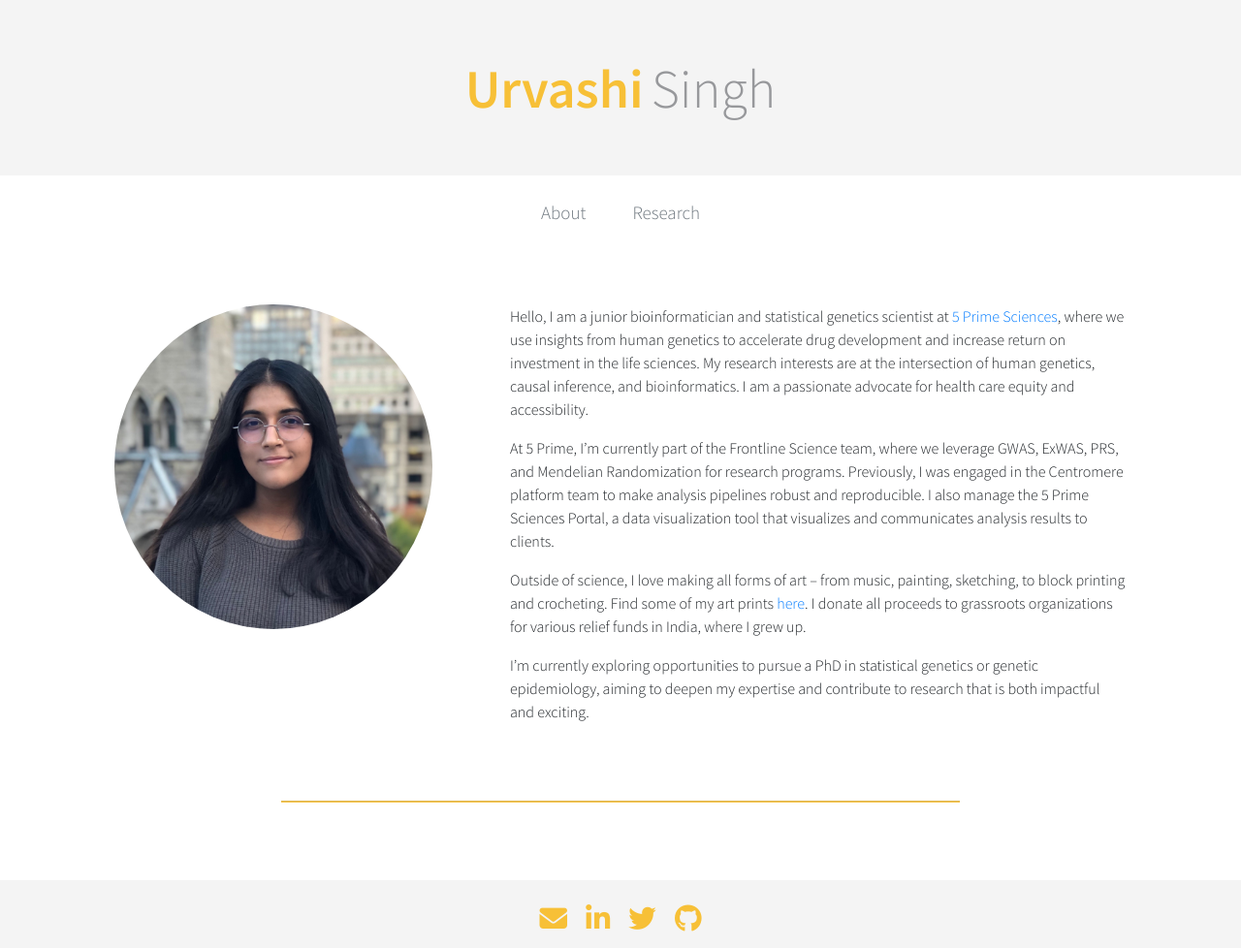
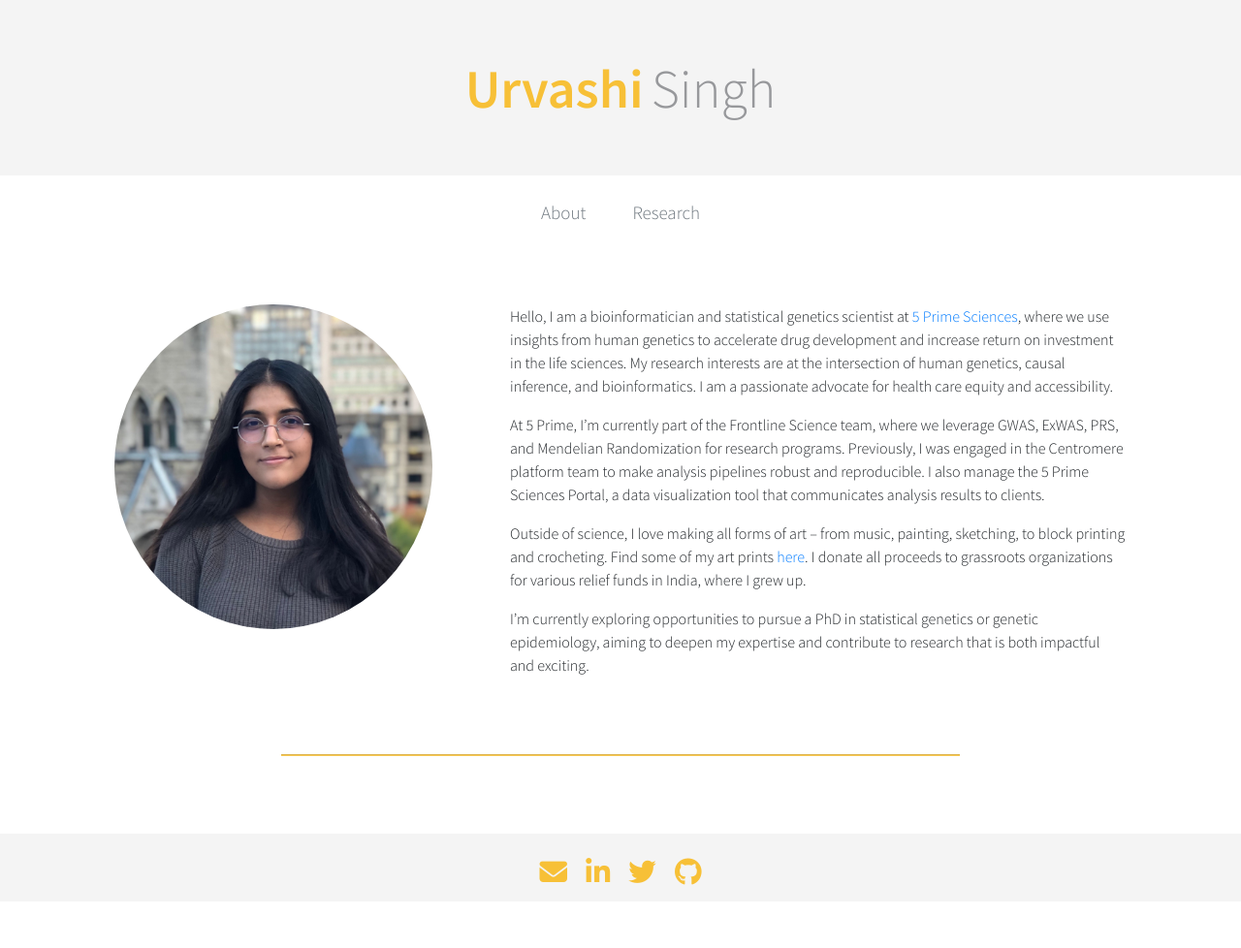
Before and after one commit to urvashi-s/urvashi-s.github.io, a Jekyll site: the page built from about.md, in a window 1280 px wide. Shown: the whole page at 97% size. Built offline with Jekyll 4.4.1, drawn with Linux system fonts in a browser that asks for light colours; nearby versions of some CDN libraries; after the commit the page ends 930 px from its top, so only the background shows below that.

Commit message:
updates to research page

```diff
--- a/about.md
+++ b/about.md
@@ -9,8 +9,8 @@ title: Urvashi Singh
         </div>
         <br>
         <div class="col-md-8">
-            <p style="padding-left: 50px">Hello, I am a junior bioinformatician and statistical genetics scientist at <a class="a-link" href="https://5primesciences.com/" target="_blank">5 Prime Sciences</a>, where we use insights from human genetics to accelerate drug development and increase return on investment in the life sciences. My research interests are at the intersection of human genetics, causal inference, and bioinformatics. I am a passionate advocate for health care equity and accessibility.</p>
-            <p style="padding-left: 50px">At 5 Prime, I’m currently part of the Frontline Science team, where we leverage GWAS, ExWAS, PRS, and Mendelian Randomization for research programs. Previously, I was engaged in the Centromere platform team to make analysis pipelines robust and reproducible. I also manage the 5 Prime Sciences Portal, a data visualization tool that visualizes and communicates analysis results to clients.</p>
+            <p style="padding-left: 50px">Hello, I am a bioinformatician and statistical genetics scientist at <a class="a-link" href="https://5primesciences.com/" target="_blank">5 Prime Sciences</a>, where we use insights from human genetics to accelerate drug development and increase return on investment in the life sciences. My research interests are at the intersection of human genetics, causal inference, and bioinformatics. I am a passionate advocate for health care equity and accessibility.</p>
+            <p style="padding-left: 50px">At 5 Prime, I’m currently part of the Frontline Science team, where we leverage GWAS, ExWAS, PRS, and Mendelian Randomization for research programs. Previously, I was engaged in the Centromere platform team to make analysis pipelines robust and reproducible. I also manage the 5 Prime Sciences Portal, a data visualization tool that communicates analysis results to clients.</p>
             <p style="padding-left: 50px">Outside of science, I love making all forms of art – from music, painting, sketching, to block printing and crocheting. Find some of my art prints <a class="a-link" href="https://www.whatapaagal.com/" target="_blank">here</a>. I donate all proceeds to grassroots organizations for various relief funds in India, where I grew up.</p>
             <p style="padding-left: 50px">I’m currently exploring opportunities to pursue a PhD in statistical genetics or genetic epidemiology, aiming to deepen my expertise and contribute to research that is both impactful and exciting.
             </p>
```
